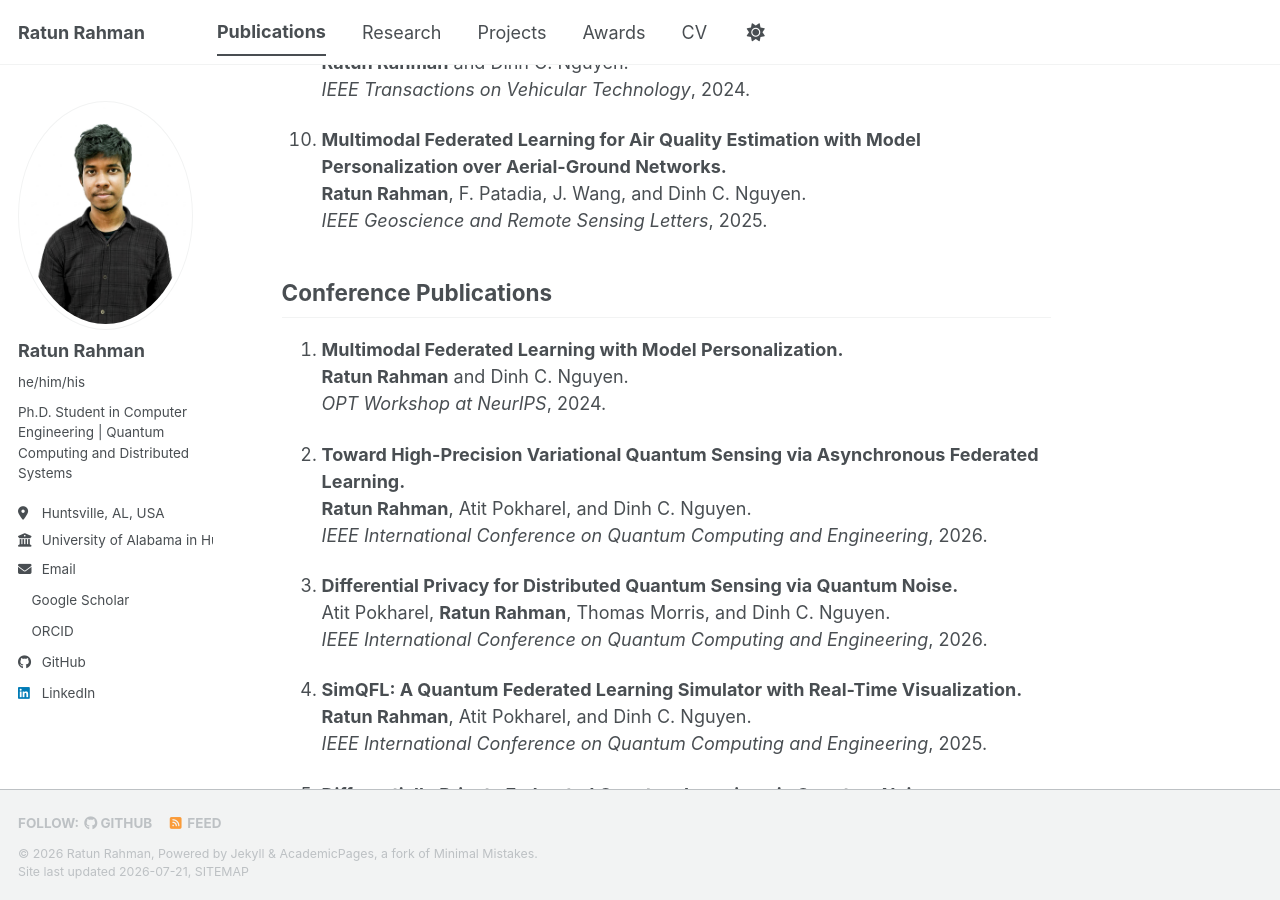
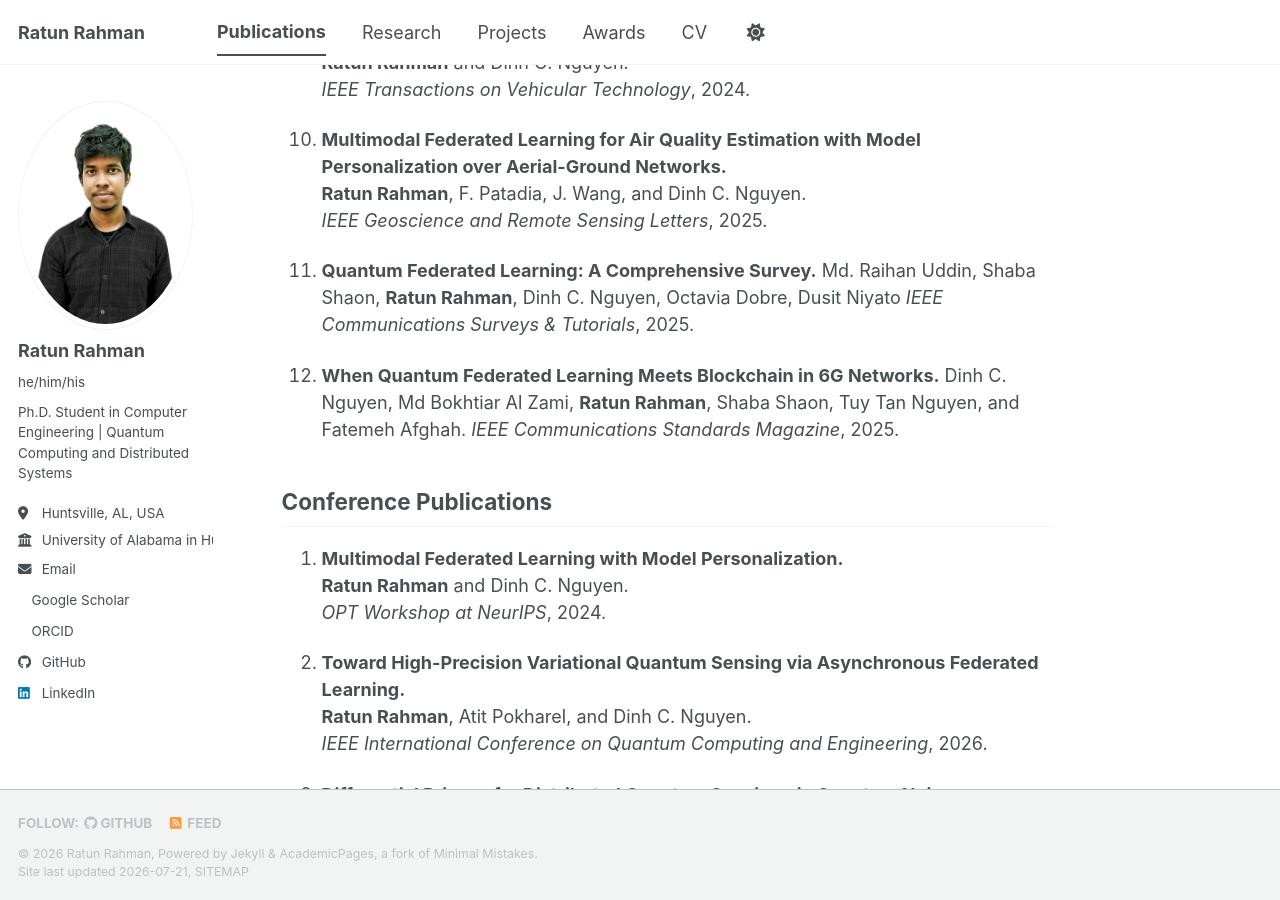
Before and after one commit to Ratun11/ratun11.github.io, a Jekyll site: the page built from _pages/publications.md, in a window 1280 px wide and 900 px high, scrolled down 1194 px. Built offline with Jekyll 4.4.1, drawn with Linux system fonts in a browser that asks for light colours; a style sheet for code colours, icons or effects is not loaded.

Commit message:
Update publications.md

```diff
--- a/_pages/publications.md
+++ b/_pages/publications.md
@@ -46,6 +46,14 @@ author_profile: true
     **Ratun Rahman**, F. Patadia, J. Wang, and Dinh C. Nguyen.
     *IEEE Geoscience and Remote Sensing Letters*, 2025.
 
+11. **Quantum Federated Learning: A Comprehensive Survey.**
+    Md. Raihan Uddin, Shaba Shaon, **Ratun Rahman**, Dinh C. Nguyen, Octavia Dobre, Dusit Niyato
+    *IEEE Communications Surveys & Tutorials*, 2025.
+
+13. **When Quantum Federated Learning Meets Blockchain in 6G Networks.**
+    Dinh C. Nguyen, Md Bokhtiar Al Zami, **Ratun Rahman**, Shaba Shaon, Tuy Tan Nguyen, and Fatemeh Afghah.
+    *IEEE Communications Standards Magazine*, 2025.
+
 ## Conference Publications
 
 1. **Multimodal Federated Learning with Model Personalization.**
```
